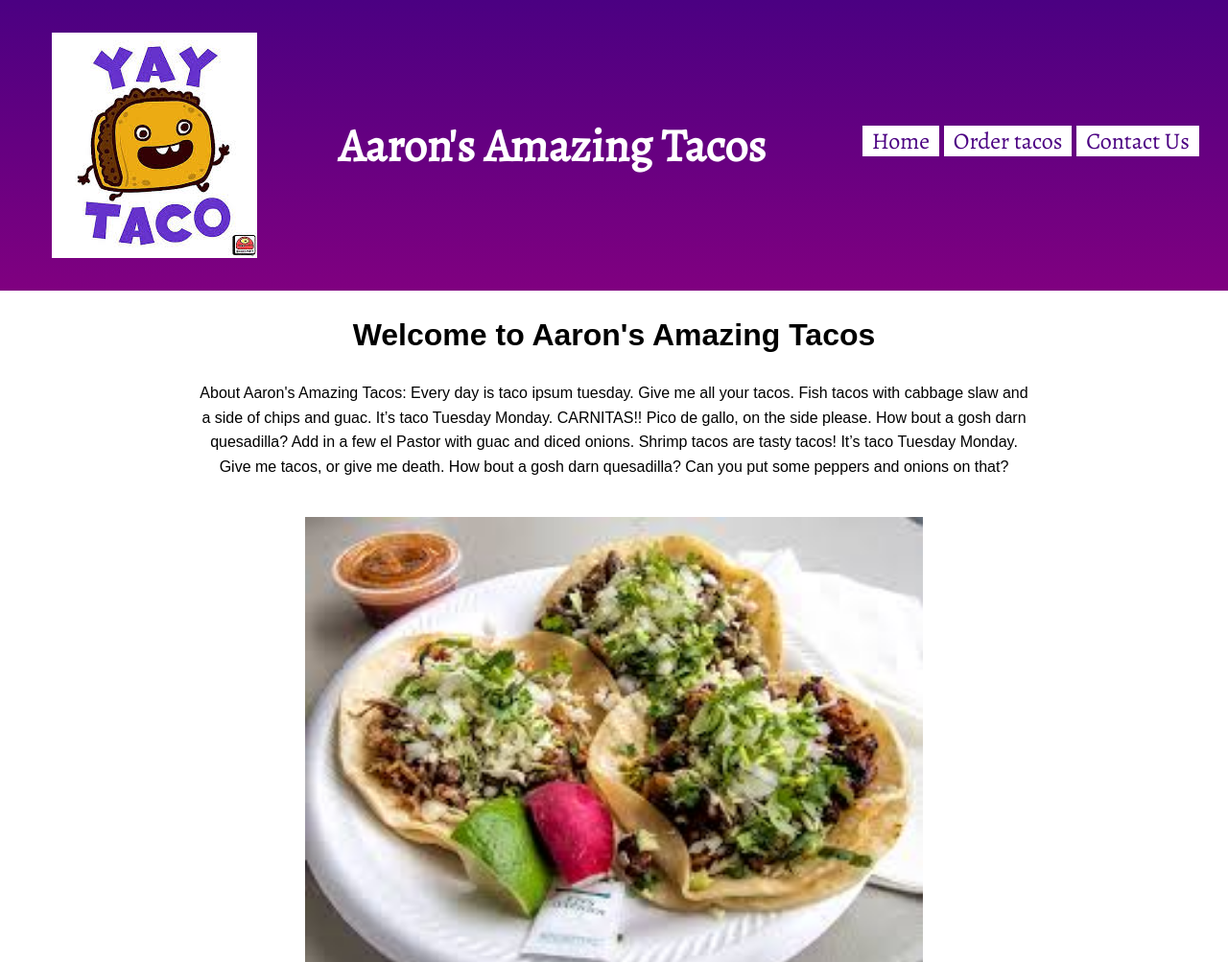
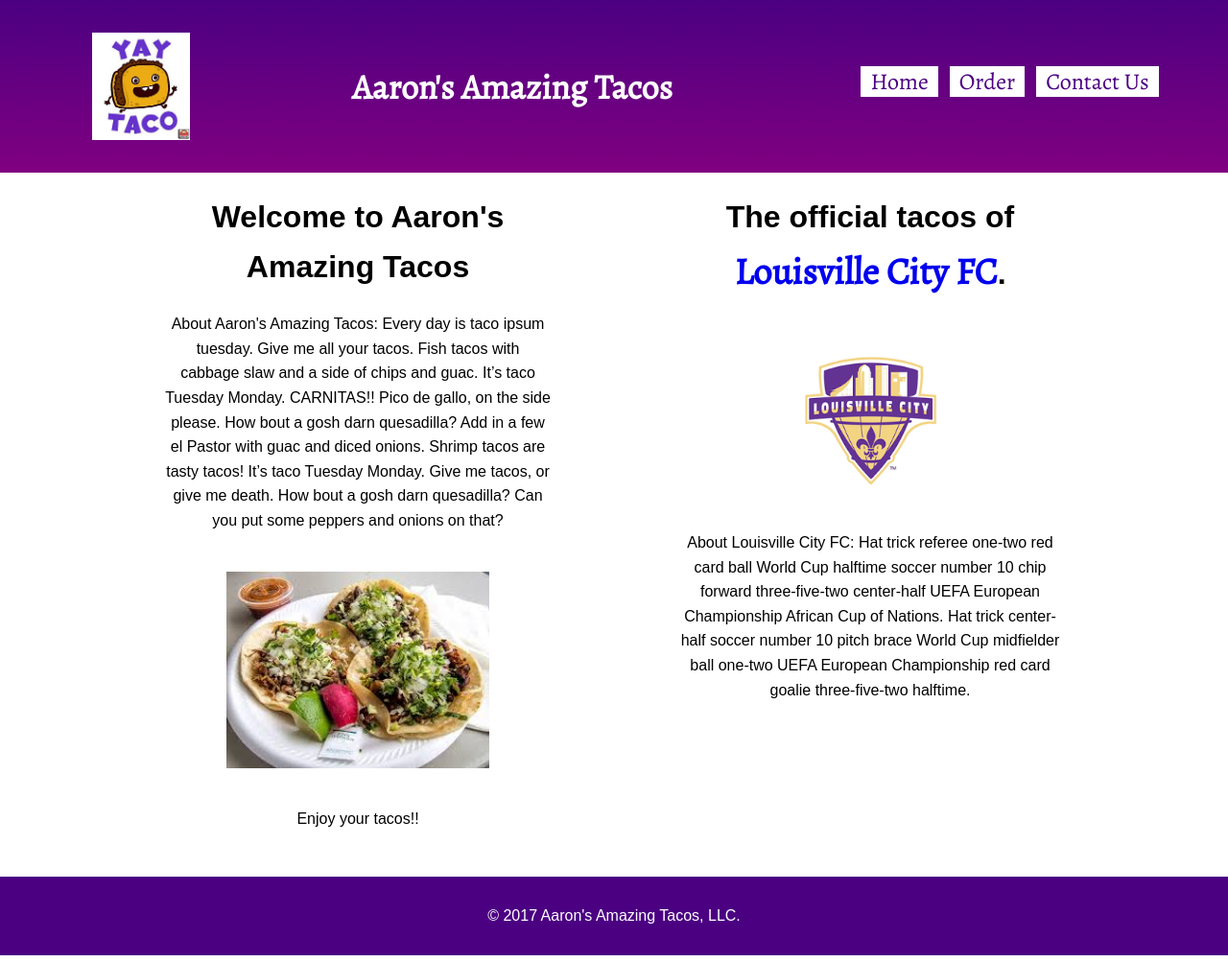
Before and after one commit to AaronLee5477/Aaron-s-Amazing-Tacos, a plain HTML site: page index.html in a window 1280 px wide. Shown: the top 1003 px of the page at 96% size. Drawn offline with nearby package versions, Linux system fonts and the light colour scheme; a web font is replaced by a local one.

Commit message:
Added readme and media queries

```diff
--- a/css/main.css
+++ b/css/main.css
@@ -4,11 +4,12 @@
   box-sizing: border-box;
 }
 
-.container {
+.container, .homepage {
   line-height: 1.6;
   padding-left: 1em;
   padding-right: 1em;
   text-align: center;
+  margin: 0 15px;
 }
 
 /*    Header     */
@@ -27,7 +28,7 @@
 
 .title {
   font-family: Alegreya, sans-serif;
-  font-size: 3em;
+  font-size: 2.25em;
 }
 
 .main-nav {
@@ -38,6 +39,7 @@
 
 .main-nav li {
   margin-bottom: 10px;
+  list-style: none;
 
 }
 
@@ -66,7 +68,7 @@
 
 .lcfc {
   font-family: 'Alegreya', sans-serif;
-  font-size: 1.25em;
+  font-size: 1.1em;
   font-weight: bold;
   text-decoration: none;
 }
@@ -171,10 +173,26 @@
 /* Media Queries */
 
 @media (min-width: 769px) {
-  .container {
+  .container, .homepage {
     width: 70%;
     max-width: 1000px;
-    margin: 0 auto;
+    margin: auto;
+    padding-left: 0.5em
+    padding-right: 0.5em
+  }
+
+  .header-image {
+    width: 150px;
+    height: auto;
+  }
+
+  .main-nav {
+    float: right;
+  }
+
+  .main-nav li {
+    float: left;
+    margin-left: 12px;
   }
 
   .main-header {
@@ -183,15 +201,30 @@
     justify-content: center;
   }
 
-  .main-nav {
-    margin: auto;
+}
+
+@media (min-width: 960px) {
+
+  .homepage {
+    display: flex;
+    width: 100%
   }
 
-  .pages {
-    display: inline-flex;
-    flex-direction: row;
+  .column {
+    display: ;
+    width: 50%;
+    vertical-align: top;
+    padding-left: 1em;
+    padding-right: 1em;
   }
 
+  .about {
+    flex-direction: left;
+    margin-right: 50px;
+  }
 
-
+  .sponsor {
+    flex-direction: right;
+    margin-left: 50px;
+  }
 }
--- a/index.html
+++ b/index.html
@@ -10,33 +10,32 @@
   </head>
 
   <body>
+
     <!---Header -->
 
     <header class="main-header">
       <img src="images/cartoontaco.jpeg" class="header-image">
       <h1 class="title">Aaron's Amazing Tacos</h1>
-      <nav class="main-nav">
-        <ul>
-          <li class = "pages"><a href="index.html">Home</a></li>
-          <li class = "pages"><a href="order.html">Order tacos</a></li>
-          <li class = "pages"><a href="contact.html">Contact Us</a></li>
-        </ul>
-      </nav>
+      <ul class="main-nav">
+        <li><a href="index.html">Home</a></li>
+        <li><a href="order.html">Order</a></li>
+        <li><a href="contact.html">Contact Us</a></li>
+      </ul>
     </header>
 
 <!-- Home/About page -->
-    <div class="container homepage">
-      <section class="about">
+    <div class="homepage">
+      <div class="about column">
           <h1>Welcome to Aaron's Amazing Tacos</h1>
-          <!-- Taco Ipsum used in description paragragh -->
           <p>About Aaron's Amazing Tacos: Every day is taco ipsum tuesday. Give me all your tacos. Fish tacos with cabbage slaw and a side of chips and guac. It’s taco Tuesday Monday. CARNITAS!! Pico de gallo, on the side please. How bout a gosh darn quesadilla? Add in a few el Pastor with guac and diced onions. Shrimp tacos are tasty tacos! It’s taco Tuesday Monday. Give me tacos, or give me death. How bout a gosh darn quesadilla? Can you put some peppers and onions on that?</p>
           <img src="images/taco.jpeg">
           <p>Enjoy your tacos!!</p>
-      </section>
-      <section class="sponsor">
-        <p>The official tacos of <a href="http://louisvillecityfc.com" class='lcfc'><span class="lcfc"> Louisville City FC</span></a>.</p>
+      </div>
+      <div class="sponsor column">
+        <h1>The official tacos of <a href="http://louisvillecityfc.com" class='lcfc'><span class="lcfc"> Louisville City FC</span></a>.</h1>
         <img src="images/LCFC.png">
-      </section>
+        <p> About Louisville City FC: Hat trick referee one-two red card ball World Cup halftime soccer number 10 chip forward three-five-two center-half UEFA European Championship African Cup of Nations. Hat trick center-half soccer number 10 pitch brace World Cup midfielder ball one-two UEFA European Championship red card goalie three-five-two halftime.
+      </div>
     </div>
 
     <!-- Footer -->
```
Also changed, not shown: contact.html (+7 -7 lines), order.html (+5 -31 lines), 1 other file.
